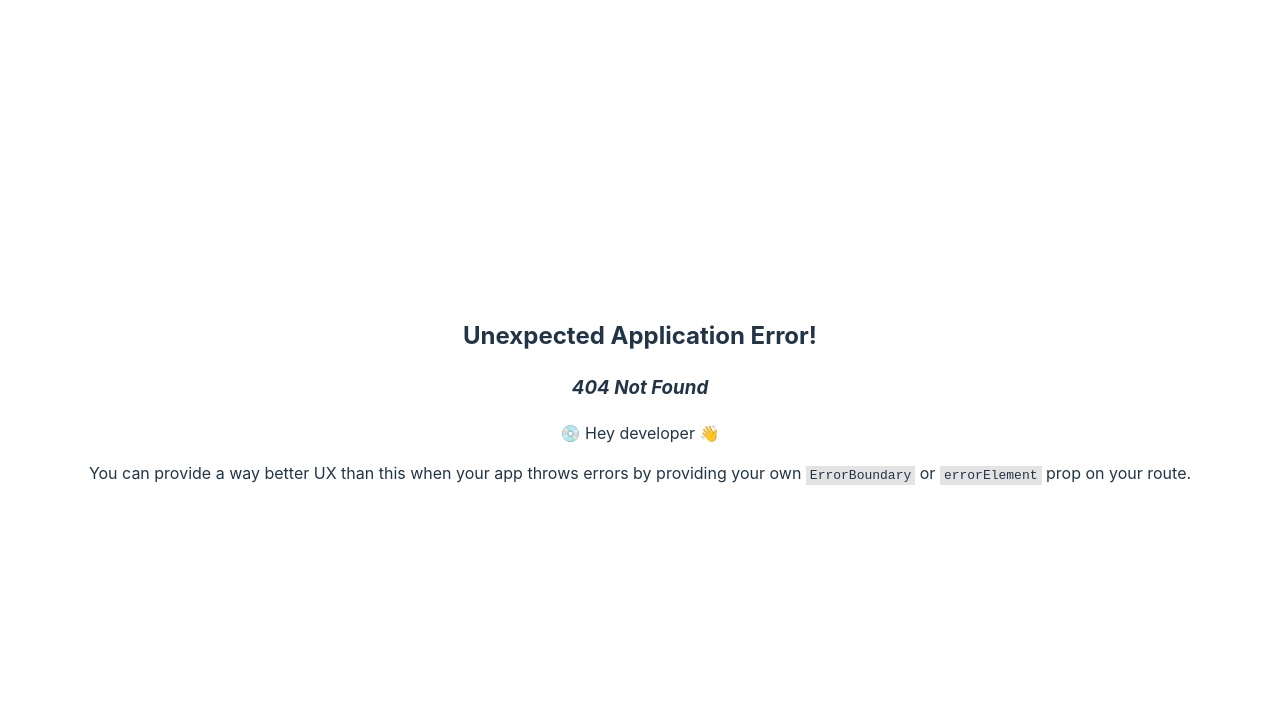
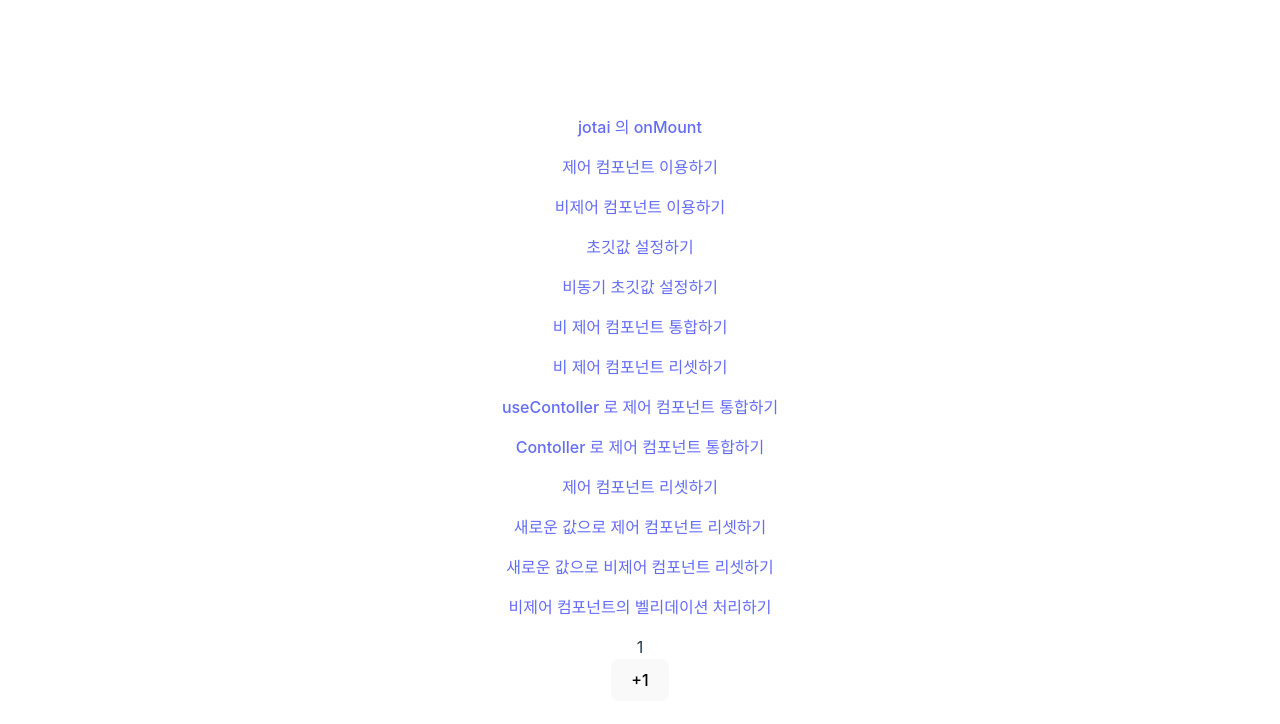
Before and after one commit to shoveller/rhf-test, a React (Vite) app: page /rrd_jotai/1 in a window 1280 px wide. Before the commit this address had no page. Shown: the top 724 px of the page. Built offline with nearby package versions, Linux system fonts and the light colour scheme.

Commit message:
jotai + react-router-dom

```diff
--- a/package.json
+++ b/package.json
@@ -12,6 +12,8 @@
   "dependencies": {
     "@hookform/error-message": "^2.0.1",
     "@hookform/resolvers": "^3.3.1",
+    "jotai": "^2.4.3",
+    "jotai-location": "^0.5.2",
     "react": "^18.2.0",
     "react-dom": "^18.2.0",
     "react-hook-form": "^7.46.1",
--- a/src/App.tsx
+++ b/src/App.tsx
@@ -4,6 +4,7 @@
 function App() {
     return (
         <>
+            <p><Link to="/rrd_jotai/en?s=1">jotai 의 onMount</Link></p>
             <p><Link to="/form1">제어 컴포넌트 이용하기</Link></p>
             <p><Link to="/form2">비제어 컴포넌트 이용하기</Link></p>
             <p><Link to="/form3">초깃값 설정하기</Link></p>
--- a/src/Form10.tsx
+++ b/src/Form10.tsx
@@ -18,7 +18,7 @@
         name: 'password'
     })
     return (
-        <form onSubmit={methods.handleSubmit(onValid, on)}>
+        <form onSubmit={methods.handleSubmit(onValid)}>
             <input onChange={field.onChange}
                    onBlur={field.onBlur}
                    disabled={field.disabled}
--- a/src/Form3.tsx
+++ b/src/Form3.tsx
@@ -1,19 +1,10 @@
 import {useForm} from "react-hook-form";
 
-type FormType = {
-    password: string
-}
-
 const Form3 = () => {
-    const methods = useForm<FormType>({
-        defaultValues: {
-            password: ''
-        }
-    })
-    const onValid = (data: { password: string }) => alert(data.password)
+    const methods = useForm()
 
     return (
-        <form onSubmit={methods.handleSubmit(onValid)}>
+        <form onSubmit={methods.handleSubmit(data => alert(JSON.stringify(data)))}>
             <input {...methods.register('password')} />
             <button type="submit">서브밋</button>
             <button type="reset">리셋</button>
--- /dev/null
+++ b/src/Rrd_Jotai.tsx
@@ -0,0 +1,58 @@
+import {useMemo } from "react";
+import {atom, useAtomValue} from "jotai";
+import {useParams, useSearchParams} from "react-router-dom";
+
+type Query = {
+    s: string
+}
+
+const Rrd_Jotai = () => {
+    const [searchParams,setSearchParams] = useSearchParams()
+    const params = useParams<{ locale: string }>()
+    const paramsAtom = useMemo(() => {
+        const data = Object.fromEntries(searchParams.entries()) as Query
+        const baseAtom = atom<Query | null>(null)
+        baseAtom.onMount = (set) => {
+            set(data)
+        }
+
+        return baseAtom
+    }, [searchParams])
+    const pathParamsAtom = useMemo(() => {
+        const baseAtom = atom<{ locale?: string }>({ locale: '' })
+        baseAtom.onMount = (set) => {
+            set(params)
+        }
+
+        return baseAtom
+    }, [params])
+    const data = useAtomValue(paramsAtom);
+    const path = useAtomValue(pathParamsAtom)
+
+
+    // const ref = useRef<HTMLDivElement>(null)
+    // const mountingAtom = useMemo(() => {
+    //     const baseAtom = atom<HTMLDivElement | null>(
+    //         (get) => get(htmlRefAtom),
+    //         (get, set, arg) => set(htmlRefAtom, arg)
+    //     )
+    //     baseAtom.onMount = (set) => {
+    //         debugger
+    //         set(ref.current)
+    //     }
+    //     return baseAtom
+    // }, [])
+    // const [div] = useAtom(mountingAtom)
+    // console.log(div?.innerText);
+    // return (
+    //     <div ref={ref}>Hello</div>
+    // )
+    return (
+      <>
+        <div>{data?.s} {path?.locale}</div>
+          <button onClick={() => setSearchParams({ s: `${Number(searchParams.get('s')) + 1}` })}>+1</button>
+      </>
+    )
+}
+
+export default Rrd_Jotai
--- a/src/main.tsx
+++ b/src/main.tsx
@@ -16,9 +16,11 @@
 import Form10 from "./Form10.tsx";
 import Form11 from "./Form11.tsx";
 import Form12 from "./Form12.tsx";
+import Rrd_Jotai from "./Rrd_Jotai.tsx";
 
-const router = createBrowserRouter(createRoutesFromElements(
+export const router = createBrowserRouter(createRoutesFromElements(
     <Route path="/" element={<App/>}>
+        <Route path="rrd_jotai/:locale" element={<Rrd_Jotai/>}/>
         <Route path="form1" element={<Form1/>}/>
         <Route path="form2" element={<Form2/>}/>
         <Route path="form3" element={<Form3/>}/>
```
Also changed, not shown: 1 other file (tests, documents, lock files or other folders).
